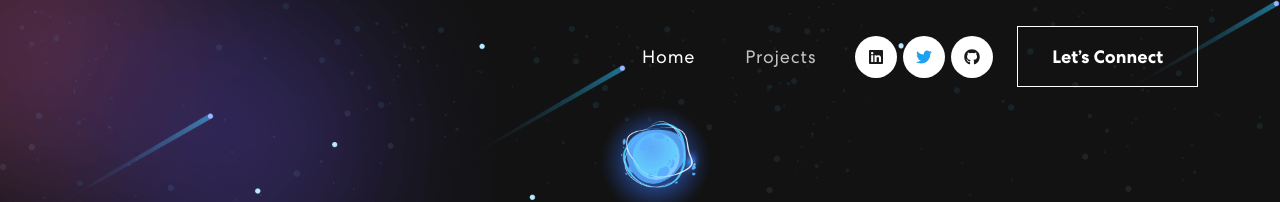
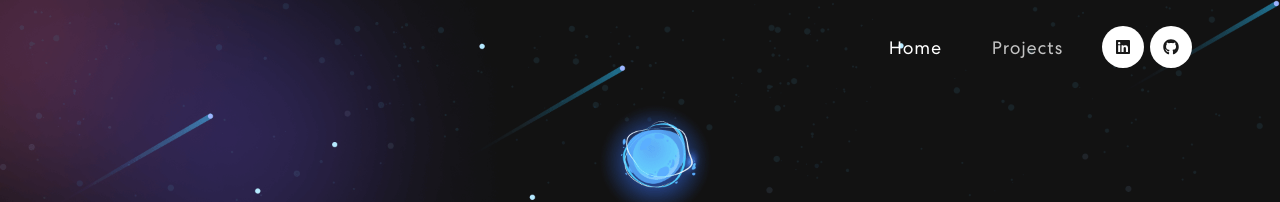
Before and after one commit to Nwonye-Michael/portfolio, a React (Create React App) app: page / in a window 1280 px wide. Shown: the top 202 px of the page. Built offline with nearby package versions, Linux system fonts and the light colour scheme.

Commit message:
update
added trc web

```diff
--- a/src/components/NavBar.js
+++ b/src/components/NavBar.js
@@ -65,9 +65,10 @@ export const NavBar = () => {
                   {/* <img src={navIcon1} alt="" /> */}
                   <FaLinkedin />
                 </a>
-                <a href="https://twitter.com/miko_loh">
+                {/*    <a href="https://twitter.com/miko_loh">
                   <img src={navIcon4} alt="" />
                 </a>
+                */}
                 <span>
                   <a href="https://github.com/Nwonye-Michael">
                     {/* <img src={navIcon5} alt="" /> */}
@@ -75,11 +76,11 @@ export const NavBar = () => {
                   </a>
                 </span>
               </div>
-              <HashLink to="#connect">
+              {/*   <HashLink to="#connect">
                 <button className="vvd">
                   <span>Let’s Connect</span>
                 </button>
-              </HashLink>
+              </HashLink> */}
             </span>
           </Navbar.Collapse>
         </Container>
--- a/src/components/Projects.js
+++ b/src/components/Projects.js
@@ -9,12 +9,19 @@ import projImg5 from "../assets/img/moviebox.jpg"
 import projImg9 from "../assets/img/foodDelivery.jpg"
 import projImg7 from "../assets/img/vixcalc.jpg"
 import projImg8 from "../assets/img/cyptocal.jpg"
+import projImg10 from "../assets/img/trc.jpg"
 import colorSharp2 from "../assets/img/color-sharp2.png"
 import "animate.css"
 import TrackVisibility from "react-on-screen"
 
 export const Projects = () => {
   const projects = [
+    {
+      title: "church web",
+      description: "Development",
+      imgUrl: projImg10,
+      link: "https://trcweb.vercel.app/",
+    },
     {
       title: "resturant",
       description: "Development",
```
Also changed, not shown: src/assets/img/trc.jpg (added), 1 other file (tests, documents, lock files or other folders).
